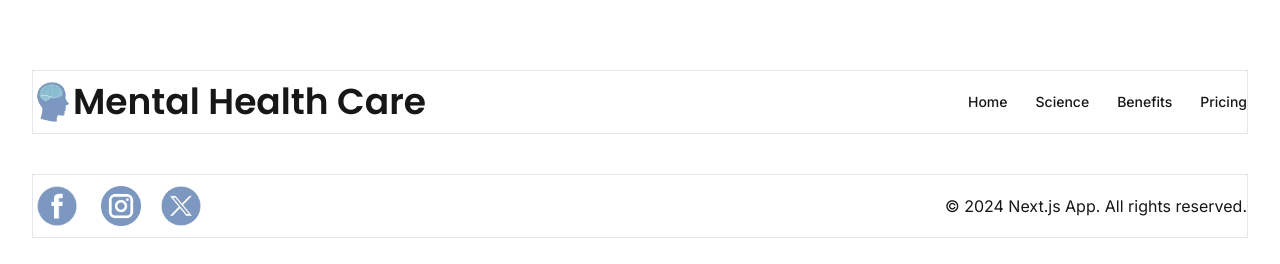
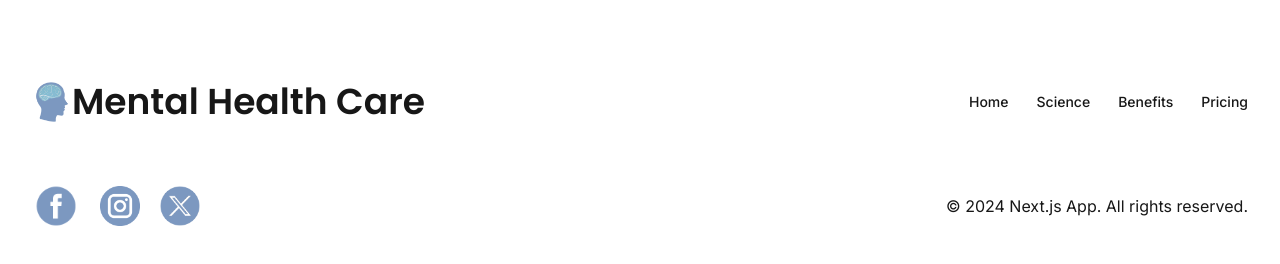
Before and after one commit to amirshehzadshah/mental-health-organization, a Next.js app: page / in a window 1280 px wide. Shown: the part 1871-2135 px from the top of the page. Built offline with nearby package versions, Linux system fonts and the light colour scheme.

Commit message:
remove borders

```diff
--- a/src/app/common/Footer.jsx
+++ b/src/app/common/Footer.jsx
@@ -12,7 +12,7 @@ export default function Footer() {
   return (
     <footer className="footer w-full py-8">
       <div className='mx-auto max-w-7xl px-2 sm:px-6 lg:px-8 space-y-10'>
-        <div className='relative flex max-md:gap-4 max-sm:flex-col h-16 items-center justify-between border'>
+        <div className='relative flex max-md:gap-4 max-sm:flex-col h-16 items-center justify-between'>
           <div className="flex flex-1 items-center justify-center sm:items-stretch sm:justify-start">
             <div className="flex flex-shrink-0 items-center">
               <Image src={logo} alt='logo' className="h-10 w-auto" />
@@ -35,7 +35,7 @@ export default function Footer() {
             ))}
           </div>
         </div>
-        <div className='relative flex gap-4 max-sm:flex-col h-16 items-center justify-between border'>
+        <div className='relative flex gap-4 max-sm:flex-col h-16 items-center justify-between'>
           <div className="flex flex-1 items-center justify-center sm:items-stretch sm:justify-start">
             <div className="flex flex-shrink-0 items-center gap-5">
               <Image src={facebook} alt='logo' className="h-12 w-auto" />
```
